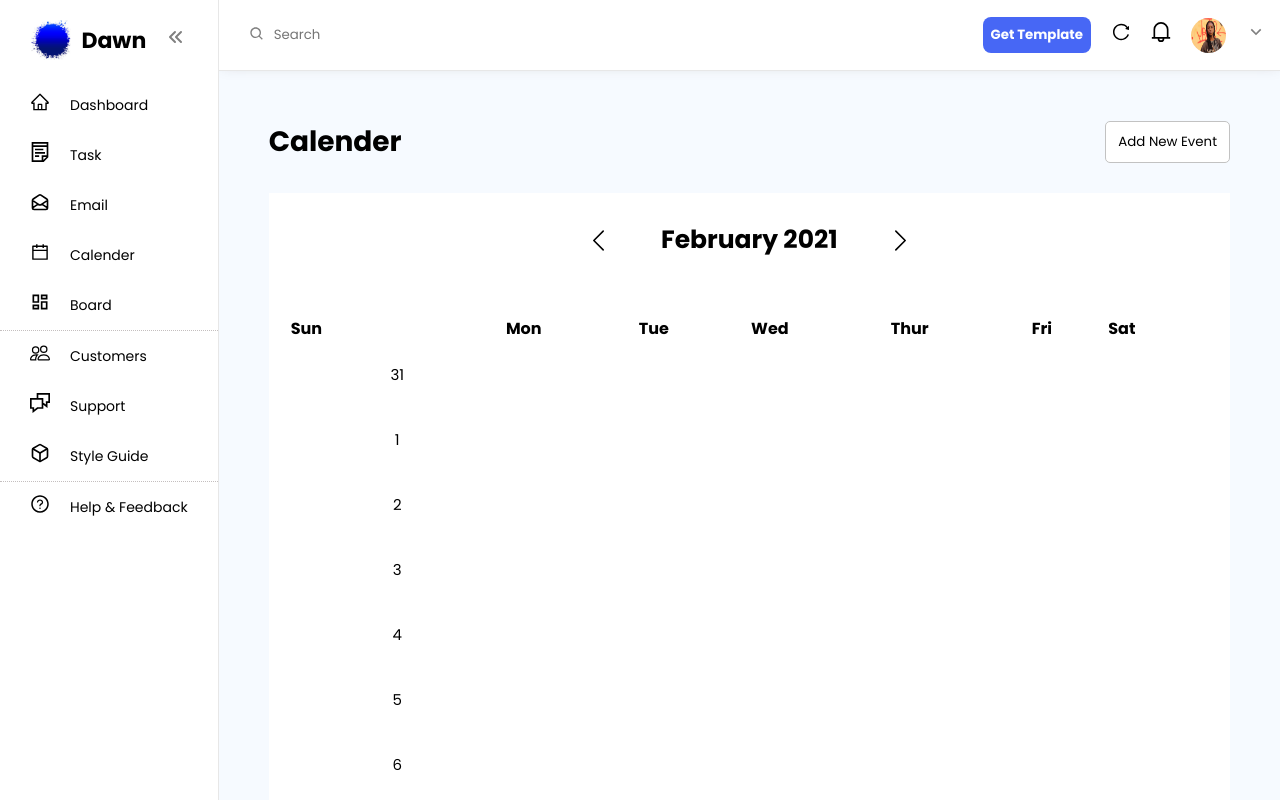
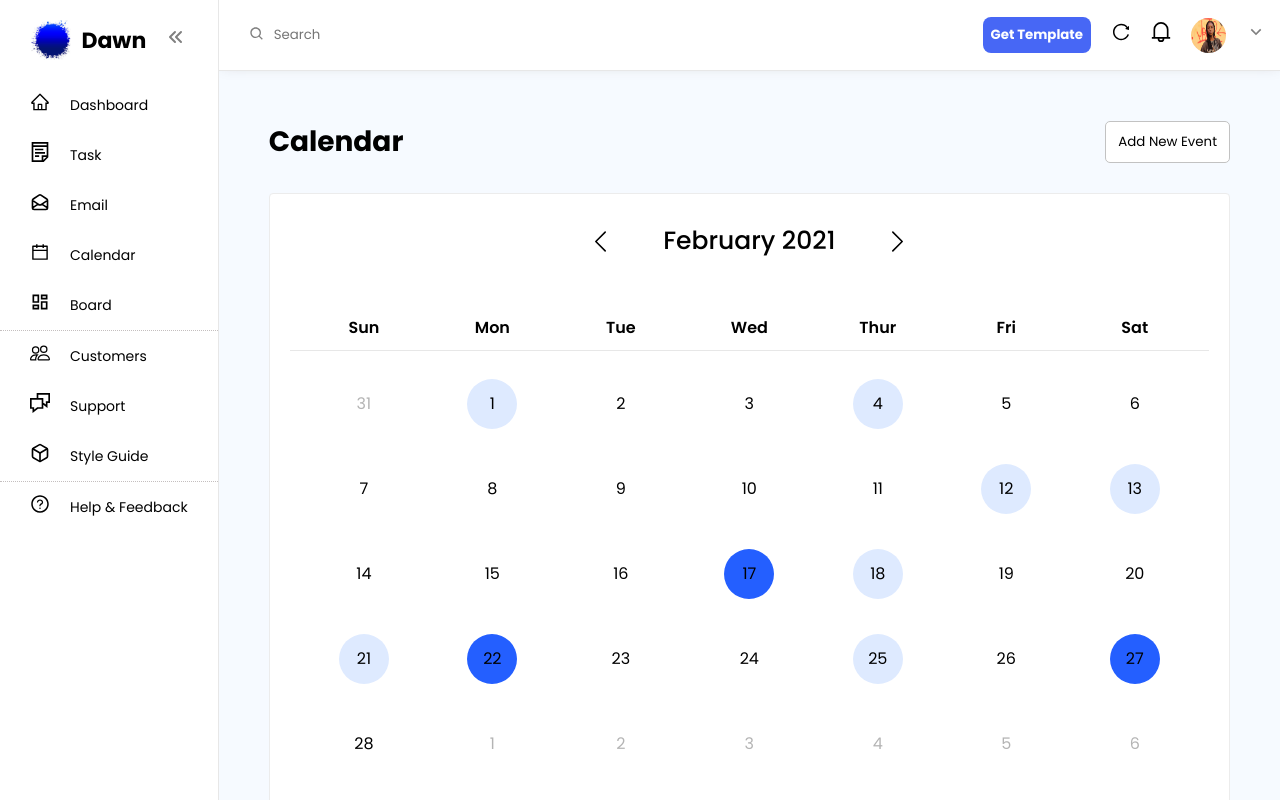
Before and after one commit to D-ote/ticket-app, a React (Create React App) app: page /calender in a window 1280 px wide. Built offline with nearby package versions, Linux system fonts and the light colour scheme.

Commit message:
feature: calendar

```diff
--- a/src/components/calender.css
+++ b/src/components/calender.css
@@ -40,7 +40,12 @@
     margin-left: auto;
     max-width: 1000px;
     background-color: white;
-    padding: 20px;
+    border-radius: 4px;
+    border: 1px solid rgb(236, 236, 236);
+}
+
+.headerWrapper {
+    padding: 20px 20px 0px 20px;
 }
 
 .calenderHeader {
@@ -54,18 +59,23 @@
 .calenderHeader h3 {
     padding: 0 50px;
     font-size: 25px;
+    font-weight: 500;
 }
 
 .calenderIcon {
     font-size: 25px;
-}
-
-.calenderTable {
-    padding: 30px 0;
+    cursor: pointer;
 }
 
 .bright {
-    background-color: blue;
+    background-color: #245fff;
+    height: 10px;
+    width: 10px;
+    border-radius: 50%;
+}
+
+.dull {
+    background-color: #deeaff;
     height: 10px;
     width: 10px;
     border-radius: 50%;
@@ -75,3 +85,47 @@
     padding: 20px;
     text-align: center;
 }
+
+.weekDays {
+    display: grid;
+    grid-template-columns: 1fr 1fr 1fr 1fr 1fr 1fr 1fr;
+    padding: 10px;
+    text-align: center;
+    font-weight: 600;
+    border-bottom: 1px solid rgb(231, 231, 231);
+}
+
+.monthDates {
+    display: grid;
+    grid-template-columns: 1fr 1fr 1fr 1fr 1fr 1fr 1fr;
+    grid-template-rows: auto;
+    padding: 10px;
+    text-align: center;
+    justify-content: center;
+}
+
+.dates {
+    display: flex;
+    width: 100%;
+    height: 85px;
+    justify-content: center;
+    align-items: center;
+}
+
+.number {
+    display: flex;
+    justify-content: center;
+    align-items: center;
+    width: 50px;
+    height: 50px;
+    padding: 20px;
+    margin: 0 auto;
+}
+
+.calenderTable {
+    padding: 20px;
+}
+
+.isFeb {
+    color: rgb(180, 180, 180);
+}
--- a/src/components/calender.jsx
+++ b/src/components/calender.jsx
@@ -6,7 +6,17 @@ import { BsChevronLeft, BsChevronRight } from "react-icons/bs";
 import PageHeader from "./pageHeader";
 
 class Calender extends Component {
-  calender = [
+  days = [
+    { id: 1, day: "Sun" },
+    { id: 2, day: "Mon" },
+    { id: 3, day: "Tue" },
+    { id: 4, day: "Wed" },
+    { id: 5, day: "Thur" },
+    { id: 6, day: "Fri" },
+    { id: 7, day: "Sat" },
+  ];
+
+  dates = [
     { id: 1, day: "Sun", date: "31", tag: "none", isFeb: false },
     { id: 2, day: "Mon", date: "1", tag: "dull", isFeb: true },
     { id: 3, day: "Tue", date: "2", tag: "none", isFeb: true },
@@ -41,6 +51,7 @@ class Calender extends Component {
     { id: 32, day: "Wed", date: "3", tag: "none", isFeb: false },
     { id: 33, day: "Tue", date: "4", tag: "none", isFeb: false },
     { id: 34, day: "Tue", date: "5", tag: "none", isFeb: false },
+    { id: 35, day: "Wed", date: "6", tag: "none", isFeb: false },
   ];
 
   state = {};
@@ -51,43 +62,38 @@ class Calender extends Component {
         <Topnav />
         <div className="calenderWrapper">
           <div className="calenderContent">
-            <PageHeader name="Calender" className="calenderBtn" buttonName="Add New Event" />
+            <PageHeader
+              name="Calendar"
+              className="calenderBtn"
+              buttonName="Add New Event"
+            />
             <div className="calender">
+              <div className="headerWrapper">
               <div className="calenderHeader">
                 <BsChevronLeft className="calenderIcon" />{" "}
                 <h3>February 2021</h3>{" "}
                 <BsChevronRight className="calenderIcon" />
+              </div></div>
+              <div className="calenderTable">
+                <div className="weekDays">
+                  {this.days.map((pick) => {
+                    return (
+                      <div key={pick.id} className="day">
+                        {pick.day}
+                      </div>
+                    );
+                  })}
+                </div>
+                <div className="monthDates">
+                  {this.dates.map((pick) => {
+                    return (
+                      <div key={pick.id} className={ pick.isFeb ? "dates" : "dates isFeb" }>
+                        <div className={ pick.tag==="bright" && "number bright" || pick.tag==="dull" && "number dull" || pick.tag==="none" && "number" }>{pick.date}</div>
+                      </div>
+                    );
+                  })}
+                </div>
               </div>
-              <table className="calenderTable">
-                <thead>
-                  <tr
-                    className="tableHead"
-                    style={{ borderBottom: "1px solid grey" }}
-                  >
-                    <th>Sun</th>
-                    <th>Mon</th>
-                    <th>Tue</th>
-                    <th>Wed</th>
-                    <th>Thur</th>
-                    <th>Fri</th>
-                    <th>Sat</th>
-                  </tr>
-                </thead>
-                <tbody>
-                  {this.calender.map((cal) => {
-                    return <tr
-                      key={cal.id}
-                      className={
-                        (cal.tag === "bright" && "tableBody bright") ||
-                        (cal.tag === "dull" && "tableBody dull") ||
-                        (cal.tag === "none" && "tableBody none")
-                      }
-                    >
-                       <td> {cal.date} </td>
-                    </tr>;
-                  })}
-                </tbody>
-              </table>
             </div>
           </div>
         </div>
--- a/src/components/sidebar.jsx
+++ b/src/components/sidebar.jsx
@@ -23,7 +23,7 @@ class Sidebar extends Component {
       { id: 1, link: "/", icon: AiOutlineHome, text: "Dashboard" },
       { id: 2, link: "/task", icon: GrNotes, text: "Task" },
       { id: 3, link: "/emails", icon: HiOutlineMailOpen, text: "Email" },
-      { id: 4, link: "/calender", icon: AiOutlineCalendar, text: "Calender" },
+      { id: 4, link: "/calender", icon: AiOutlineCalendar, text: "Calendar" },
       { id: 5, link: "/board", icon: RiDashboardLine, text: "Board" },
       { id: 6, link: "/customer", icon: BsPeople, text: "Customers" },
       { id: 7, link: "/support", icon: GrChatOption, text: "Support" },
```
